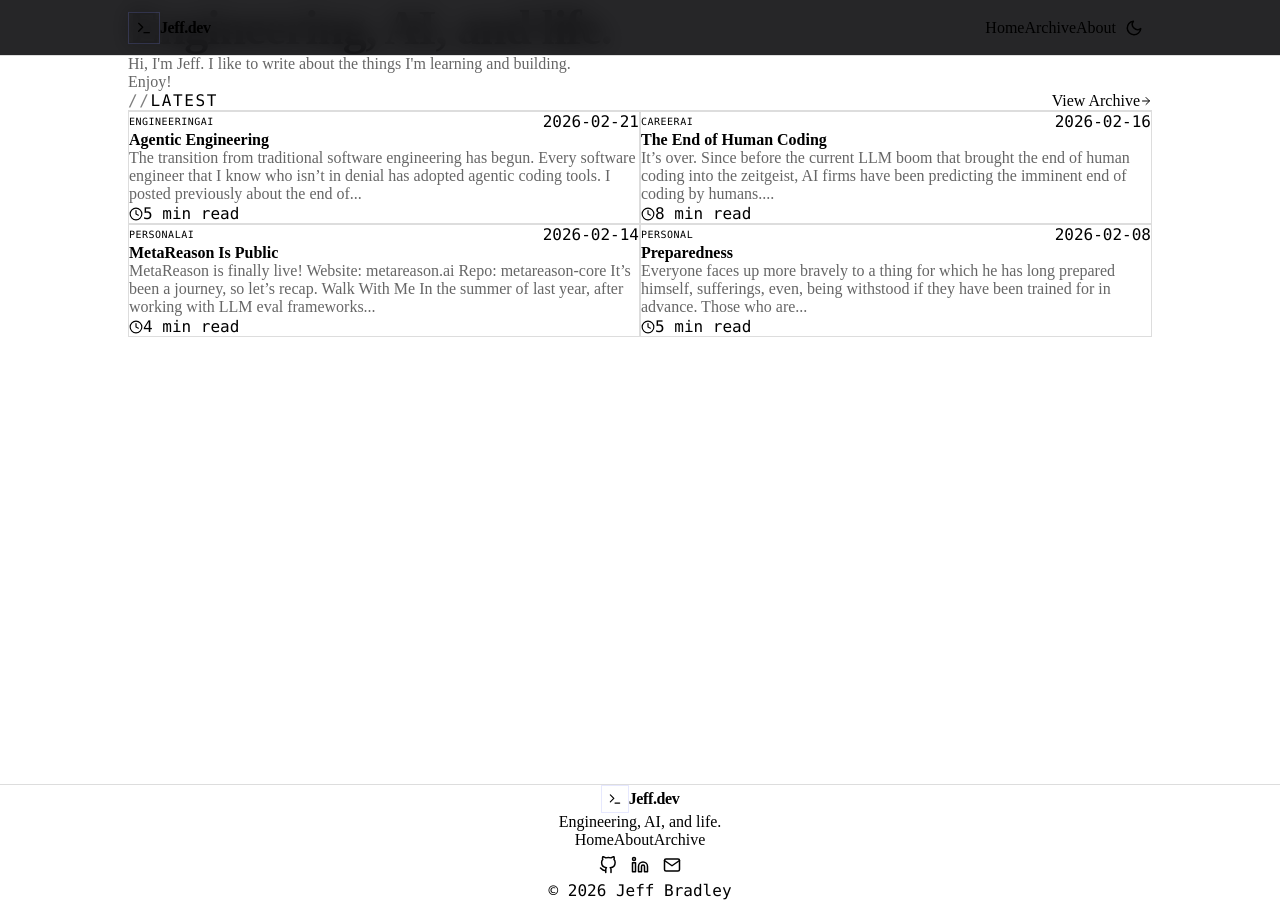
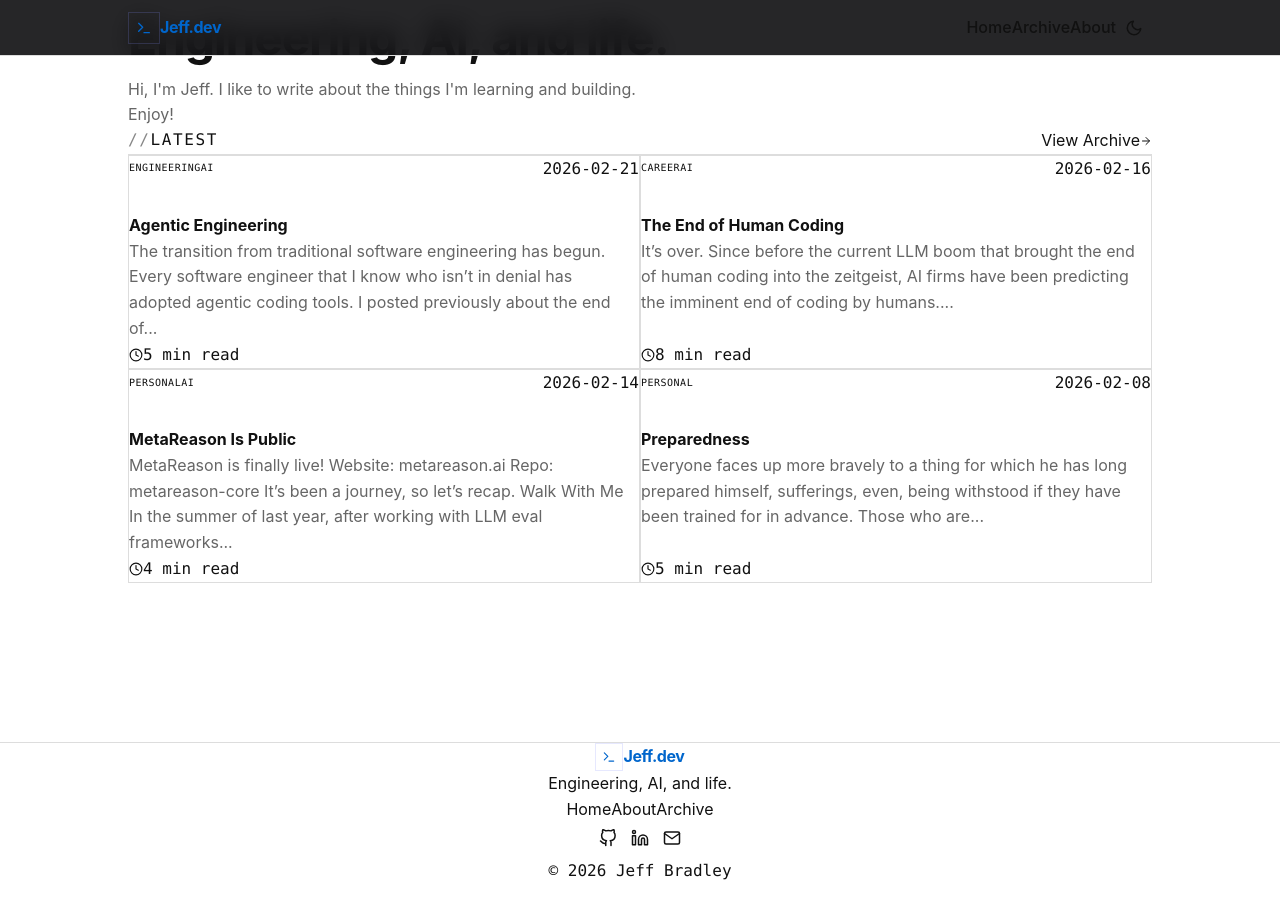
Before and after one commit to jeffgbradley2/jeffgbradley2.github.io, a Jekyll site: the page built from index.html, in a window 1280 px wide. Built offline with Jekyll 4.4.1, drawn with Linux system fonts in a browser that asks for light colours.

Commit message:
refactor: simplify base styles to minimal reset and typography

```diff
--- a/_sass/_base.scss
+++ b/_sass/_base.scss
@@ -1,11 +1,6 @@
-// =============================================================================
-// Base - Reset and Base Element Styles
-// =============================================================================
+// Base - Reset and element styles
 
-// Modern CSS reset
-*,
-*::before,
-*::after {
+*, *::before, *::after {
   box-sizing: border-box;
 }
 
@@ -16,91 +11,56 @@
 
 html {
   scroll-behavior: smooth;
-  -webkit-text-size-adjust: 100%;
 }
 
 body {
-  font-family: var(--font-sans);
-  font-size: var(--text-base);
-  line-height: var(--leading-relaxed);
-  color: var(--text-primary);
-  background-color: var(--bg-primary);
+  font-family: var(--font-body);
+  font-size: 16px;
+  line-height: 1.6;
+  color: var(--text);
+  background-color: var(--bg);
   -webkit-font-smoothing: antialiased;
-  -moz-osx-font-smoothing: grayscale;
-  transition: background-color var(--transition-base), color var(--transition-base);
 }
 
-// Typography
 h1, h2, h3, h4, h5, h6 {
-  font-weight: 600;
-  line-height: var(--leading-tight);
-  color: var(--text-primary);
-  margin-bottom: var(--space-4);
+  font-weight: 700;
+  line-height: 1.3;
+  color: var(--text);
+  margin-bottom: 0.5rem;
 }
 
-h1 {
-  font-size: var(--text-4xl);
-  letter-spacing: -0.025em;
+h1 { font-size: 2rem; }
+h2 { font-size: 1.5rem; margin-top: 2.5rem; }
+h3 { font-size: 1.25rem; margin-top: 2rem; }
+h4 { font-size: 1.1rem; margin-top: 1.5rem; }
+
+p {
+  margin-bottom: 1rem;
 }
 
-h2 {
-  font-size: var(--text-3xl);
-  letter-spacing: -0.02em;
-  margin-top: var(--space-12);
-}
-
-h3 {
-  font-size: var(--text-2xl);
-  margin-top: var(--space-10);
-}
-
-h4 {
-  font-size: var(--text-xl);
-  margin-top: var(--space-8);
-}
-
-h5, h6 {
-  font-size: var(--text-lg);
-  margin-top: var(--space-6);
-}
-
-p {
-  margin-bottom: var(--space-4);
-}
-
-// Links
 a {
-  color: var(--accent);
+  color: var(--link);
   text-decoration: none;
-  transition: color var(--transition-fast);
 
   &:hover {
-    color: var(--accent-hover);
+    color: var(--link-hover);
     text-decoration: underline;
   }
 }
 
-// Lists
 ul, ol {
-  margin-bottom: var(--space-4);
-  padding-left: var(--space-6);
+  margin-bottom: 1rem;
+  padding-left: 1.5rem;
 }
 
 li {
-  margin-bottom: var(--space-2);
+  margin-bottom: 0.25rem;
 }
 
-li > ul,
-li > ol {
-  margin-top: var(--space-2);
-  margin-bottom: 0;
-}
-
-// Blockquotes
 blockquote {
-  border-left: 3px solid var(--accent);
-  padding-left: var(--space-6);
-  margin: var(--space-6) 0;
+  border-left: 3px solid var(--border);
+  padding-left: 1rem;
+  margin: 1.5rem 0;
   color: var(--text-secondary);
   font-style: italic;
 
@@ -109,42 +69,36 @@ blockquote {
   }
 }
 
-// Horizontal rule
 hr {
   border: none;
   border-top: 1px solid var(--border);
-  margin: var(--space-8) 0;
+  margin: 2rem 0;
 }
 
-// Images
 img {
   max-width: 100%;
   height: auto;
   display: block;
-  border-radius: var(--radius-md);
 }
 
-// Code - inline
 code {
   font-family: var(--font-mono);
   font-size: 0.875em;
   background-color: var(--inline-code-bg);
-  padding: 0.2em 0.4em;
-  border-radius: var(--radius-sm);
-  word-break: break-word;
+  padding: 0.15em 0.35em;
+  border-radius: 3px;
 }
 
-// Code - blocks
 pre {
   font-family: var(--font-mono);
-  font-size: var(--text-sm);
-  line-height: var(--leading-normal);
+  font-size: 0.875rem;
+  line-height: 1.5;
   background-color: var(--code-bg);
   border: 1px solid var(--code-border);
-  border-radius: var(--radius-md);
-  padding: var(--space-4);
+  border-radius: 4px;
+  padding: 1rem;
   overflow-x: auto;
-  margin: var(--space-6) 0;
+  margin: 1.5rem 0;
 
   code {
     background: none;
@@ -154,61 +108,40 @@ pre {
   }
 }
 
-// Tables
 table {
   width: 100%;
   border-collapse: collapse;
-  margin: var(--space-6) 0;
-  font-size: var(--text-sm);
+  margin: 1.5rem 0;
+  font-size: 0.875rem;
 }
 
 th, td {
-  padding: var(--space-3) var(--space-4);
+  padding: 0.5rem 0.75rem;
   border: 1px solid var(--border);
   text-align: left;
 }
 
 th {
-  background-color: var(--bg-secondary);
   font-weight: 600;
 }
 
-tr:nth-child(even) {
-  background-color: var(--bg-secondary);
+strong, b { font-weight: 600; }
+em, i { font-style: italic; }
+
+::selection {
+  background-color: var(--link);
+  color: #fff;
 }
 
-// Strong and emphasis
-strong, b {
-  font-weight: 600;
-}
-
-em, i {
-  font-style: italic;
-}
-
-// Selection
-::selection {
-  background-color: var(--accent);
-  color: var(--bg-primary);
-}
-
-// Focus styles for accessibility
 :focus-visible {
-  outline: 2px solid var(--accent);
+  outline: 2px solid var(--link);
   outline-offset: 2px;
 }
 
-// Reduce motion for accessibility
 @media (prefers-reduced-motion: reduce) {
-  *,
-  *::before,
-  *::after {
+  *, *::before, *::after {
     animation-duration: 0.01ms !important;
-    animation-iteration-count: 1 !important;
     transition-duration: 0.01ms !important;
   }
-
-  html {
-    scroll-behavior: auto;
-  }
+  html { scroll-behavior: auto; }
 }
```
